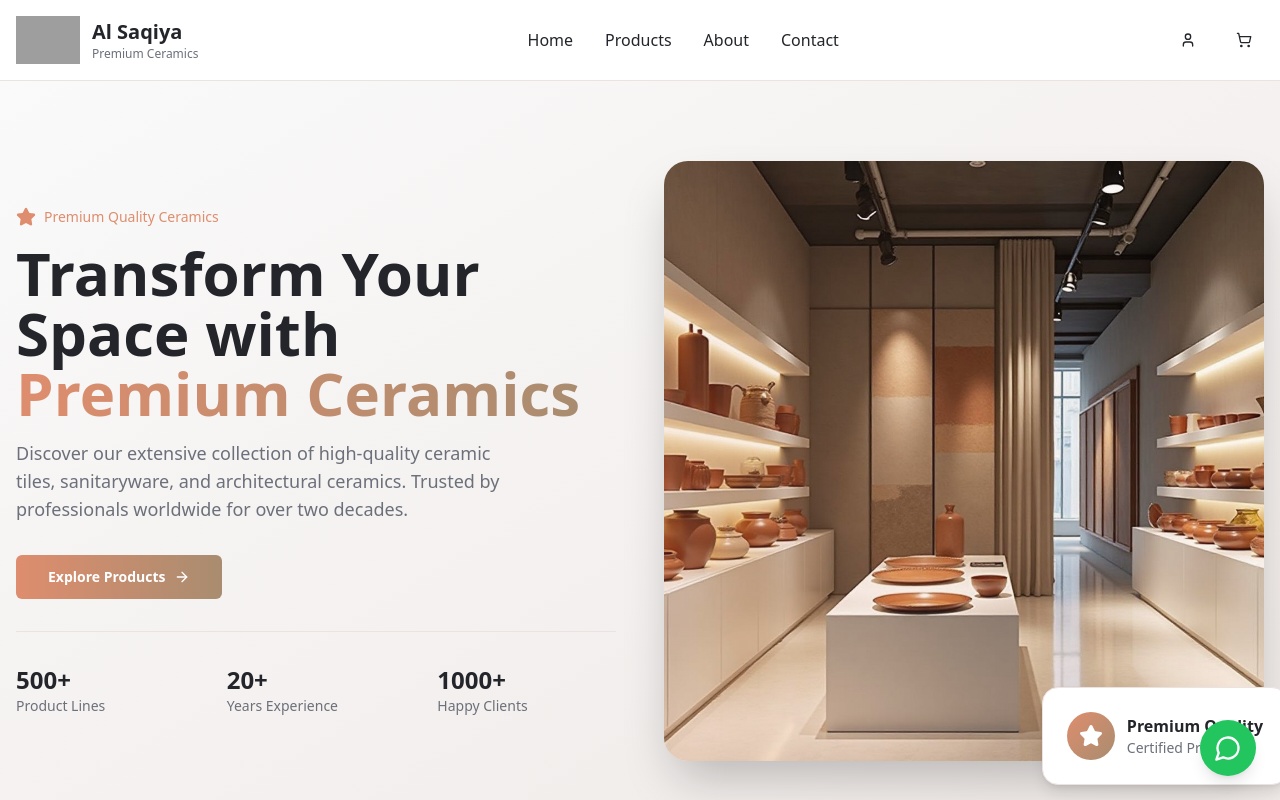
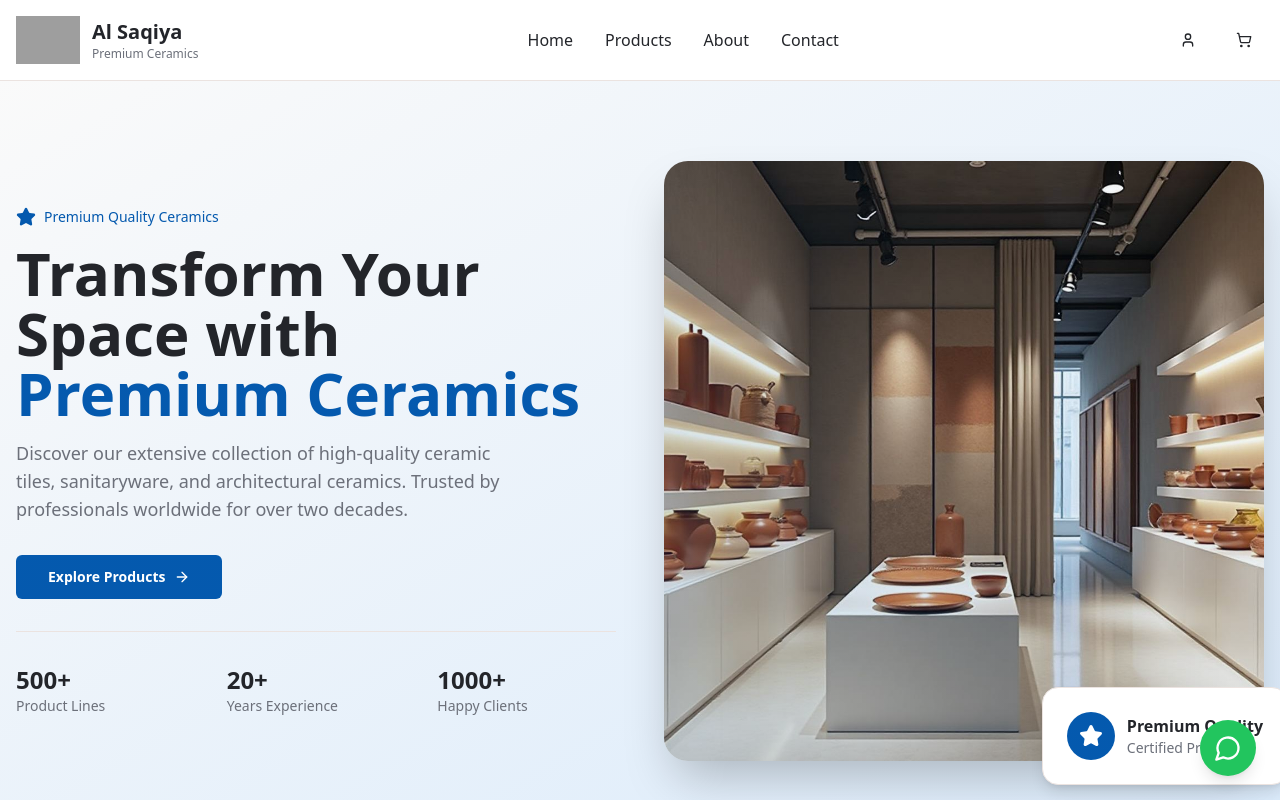
Before and after one commit to it-baitalshaar/alsaqiya-tileworks-shop, a React (Vite) app: page / in a window 1280 px wide. Shown: the top 800 px of the page. Built offline with nearby package versions, Linux system fonts and the light colour scheme; grey boxes are pictures that could not be loaded; the HTML template or start-up script is replaced by a standard one.

Commit message:
Update website colors to brand blue
Updated all instances of old terracotta and peach colors to the new brand blue across the website, including the hero section, buttons, and background gradients.

```diff
--- a/src/components/Hero.tsx
+++ b/src/components/Hero.tsx
@@ -11,13 +11,13 @@ const Hero = () => {
           {/* Content */}
           <div className="space-y-8">
             <div className="space-y-4">
-              <div className="flex items-center space-x-2 text-ceramics-terra">
+              <div className="flex items-center space-x-2 text-primary">
                 <Star className="h-5 w-5 fill-current" />
                 <span className="text-sm font-medium">Premium Quality Ceramics</span>
               </div>
               <h1 className="text-4xl md:text-6xl font-bold text-foreground leading-tight">
                 Transform Your Space with
-                <span className="bg-gradient-to-r from-ceramics-terra to-ceramics-earth bg-clip-text text-transparent">
+                <span className="bg-gradient-to-r from-primary to-accent bg-clip-text text-transparent">
                   {" "}Premium Ceramics
                 </span>
               </h1>
@@ -60,7 +60,7 @@ const Hero = () => {
 
           {/* Image */}
           <div className="relative">
-            <div className="absolute inset-0 bg-gradient-to-tr from-ceramics-terra/20 to-transparent rounded-3xl"></div>
+            <div className="absolute inset-0 bg-gradient-to-tr from-primary/20 to-transparent rounded-3xl"></div>
             <img
               src={heroImage}
               alt="Premium ceramics showroom"
@@ -68,7 +68,7 @@ const Hero = () => {
             />
             <div className="absolute -bottom-6 -right-6 bg-card p-6 rounded-2xl shadow-lg border border-border">
               <div className="flex items-center space-x-3">
-                <div className="w-12 h-12 bg-gradient-to-br from-ceramics-terra to-ceramics-earth rounded-full flex items-center justify-center">
+                <div className="w-12 h-12 bg-gradient-to-br from-primary to-accent rounded-full flex items-center justify-center">
                   <Star className="h-6 w-6 text-white fill-current" />
                 </div>
                 <div>
--- a/src/components/ui/button.tsx
+++ b/src/components/ui/button.tsx
@@ -15,7 +15,7 @@ const buttonVariants = cva(
         secondary: "bg-secondary text-secondary-foreground hover:bg-secondary/80",
         ghost: "hover:bg-accent hover:text-accent-foreground",
         link: "text-primary underline-offset-4 hover:underline",
-        hero: "bg-gradient-to-r from-ceramics-terra to-ceramics-earth text-white hover:shadow-lg hover:scale-[1.02] transition-all duration-300 font-semibold",
+        hero: "bg-gradient-to-r from-primary to-accent text-white hover:shadow-lg hover:scale-[1.02] transition-all duration-300 font-semibold",
         ceramic: "bg-gradient-to-br from-ceramics-clay to-ceramics-stone text-foreground hover:shadow-md transition-all duration-300",
       },
       size: {
--- a/src/index.css
+++ b/src/index.css
@@ -20,8 +20,8 @@ All colors MUST be HSL.
     --primary: 210 95% 35%;
     --primary-foreground: 0 0% 98%;
 
-    --secondary: 17 20% 92%;
-    --secondary-foreground: 220 9% 15%;
+    --secondary: 210 80% 92%;
+    --secondary-foreground: 210 95% 35%;
 
     --muted: 17 20% 95%;
     --muted-foreground: 220 6% 45%;
```
